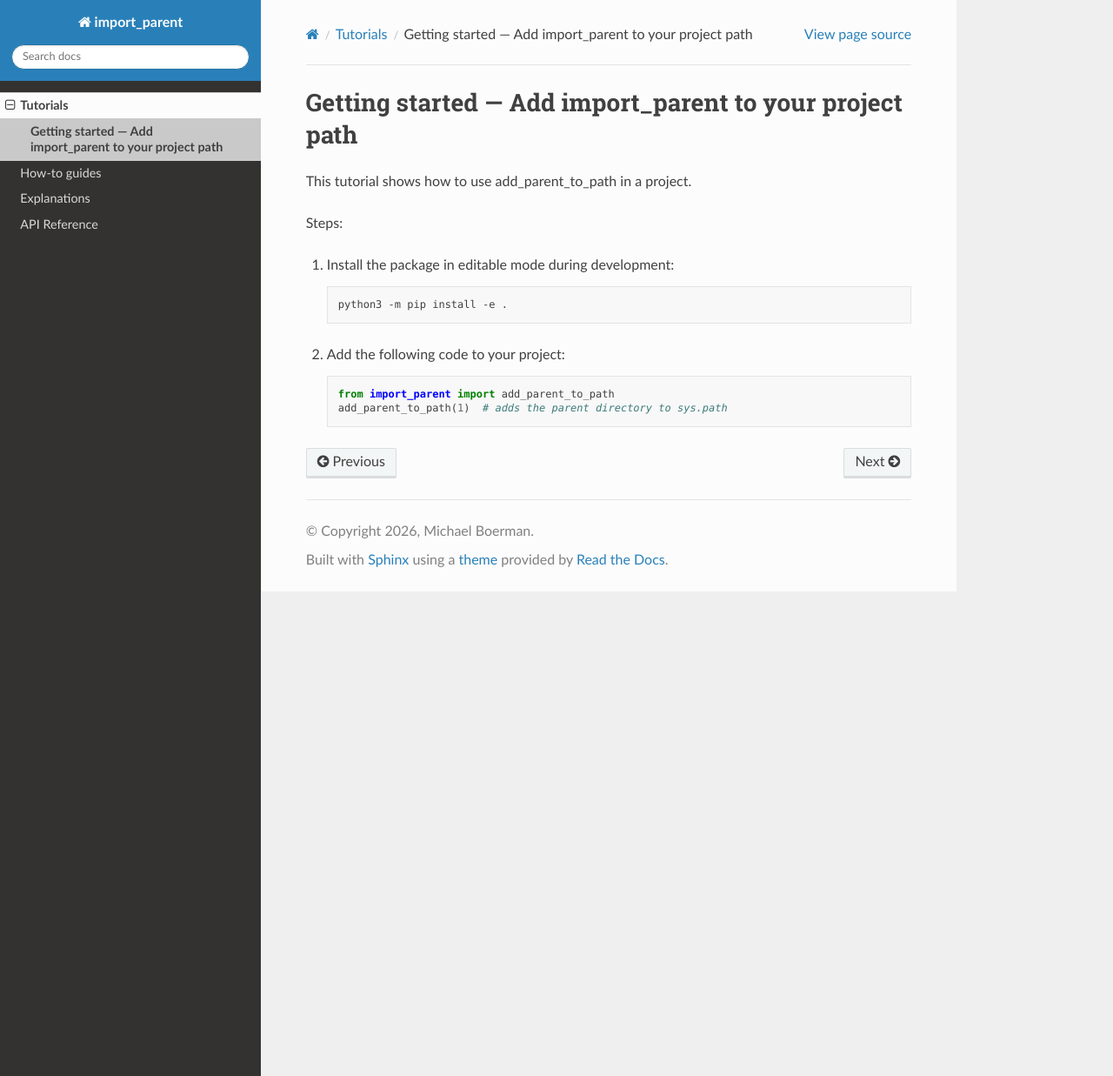
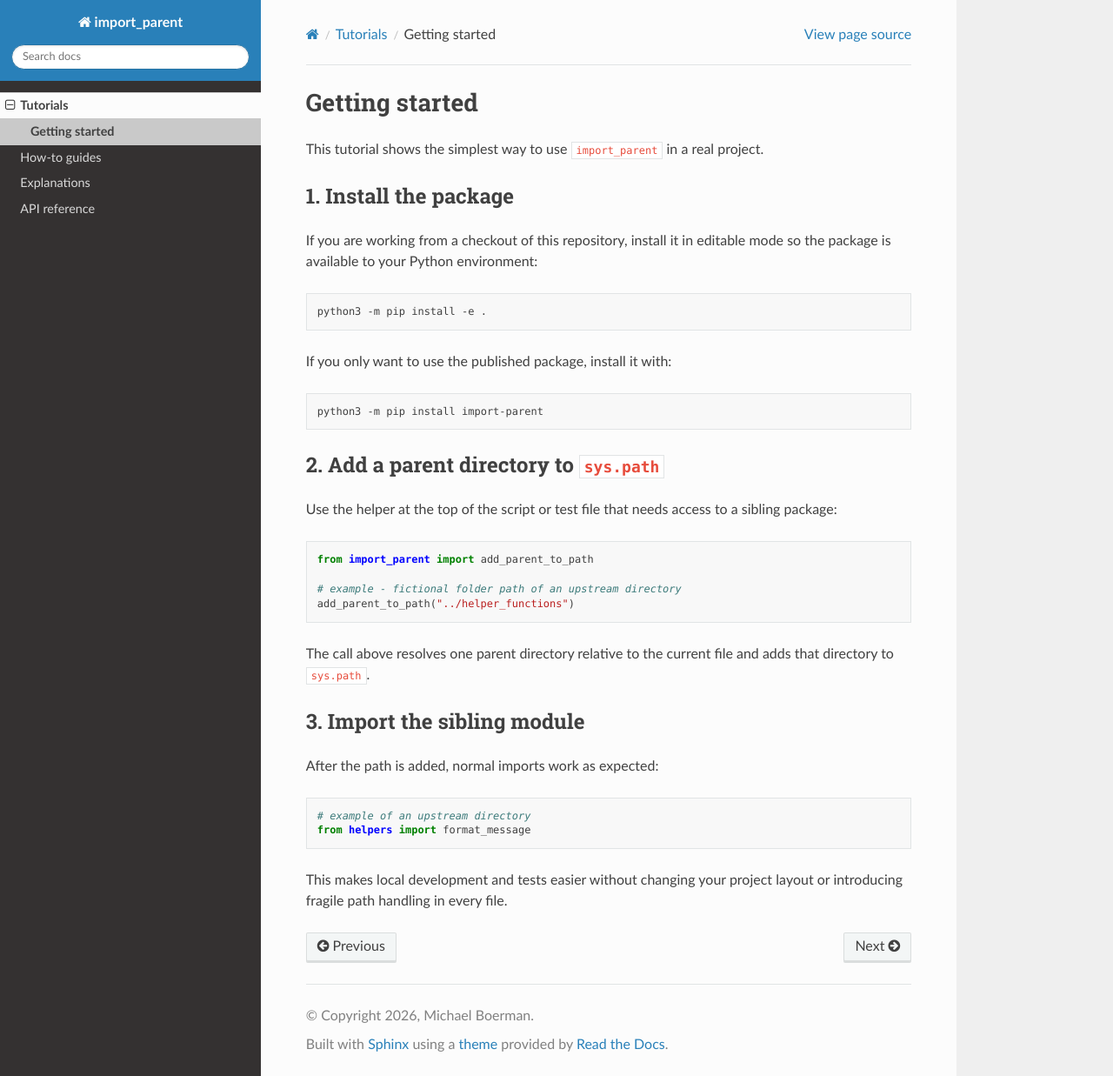
Before and after one commit to michaelboerman/import_parent, a Sphinx documentation site: the page built from docs/tutorials/getting_started.md, in a window 1280 px wide and 1237 px high. Shown: the whole window at 87% size. Built offline with Sphinx 7.4.7 and the Read the Docs theme 3.1.0, drawn with Linux system fonts in a browser that asks for light colours.

````diff
--- a/docs/tutorials/getting_started.md
+++ b/docs/tutorials/getting_started.md
@@ -1,15 +1,45 @@
-# Getting started — Add import_parent to your project path
+# Getting started
 
-This tutorial shows how to use add_parent_to_path in a project.
+This tutorial shows the simplest way to use `import_parent` in a real project.
 
-Steps:
-1. Install the package in editable mode during development:
-   ```bash
-   python3 -m pip install -e .
-   ```
+## 1. Install the package
 
-2. Add the following code to your project:
-   ```python
-   from import_parent import add_parent_to_path
-   add_parent_to_path(1)  # adds the parent directory to sys.path
-   ```
+If you are working from a checkout of this repository, install it in editable
+mode so the package is available to your Python environment:
+
+```bash
+python3 -m pip install -e .
+```
+
+If you only want to use the published package, install it with:
+
+```bash
+python3 -m pip install import-parent
+```
+
+## 2. Add a parent directory to `sys.path`
+
+Use the helper at the top of the script or test file that needs access to a
+sibling package:
+
+```python
+from import_parent import add_parent_to_path
+
+# example - fictional folder path of an upstream directory
+add_parent_to_path("../helper_functions")
+```
+
+The call above resolves one parent directory relative to the current file and
+adds that directory to `sys.path`.
+
+## 3. Import the sibling module
+
+After the path is added, normal imports work as expected:
+
+```python
+# example of an upstream directory
+from helpers import format_message
+```
+
+This makes local development and tests easier without changing your project
+layout or introducing fragile path handling in every file.
````
Also changed, not shown: docs/explanations/why_import_parent.md (+25 -4 lines), docs/howtos/quick_import.md (+28 -4 lines), docs/index.md (+9 -2 lines), docs/reference/index.md (+15 -3 lines), readme.md (+58 -7 lines), docs_validation.ipynb (added).
